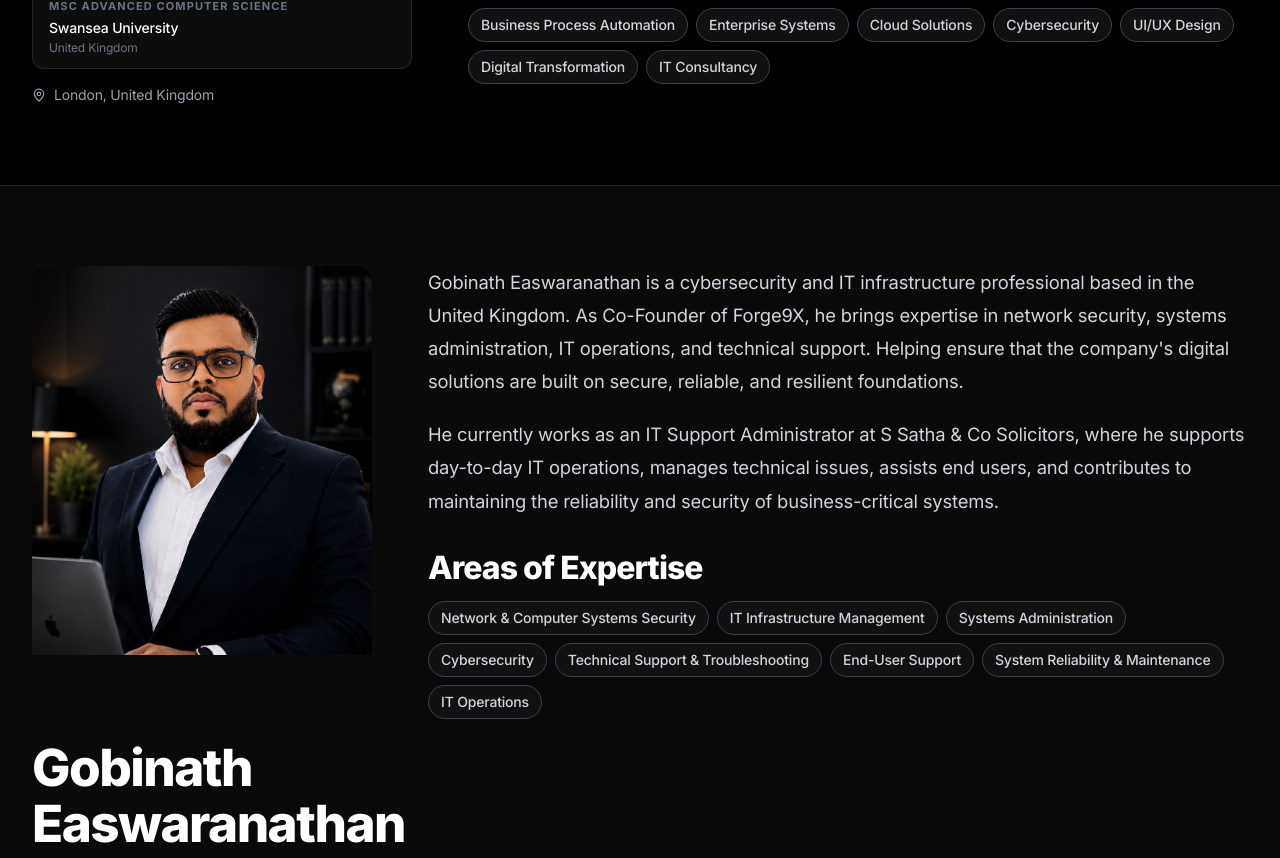
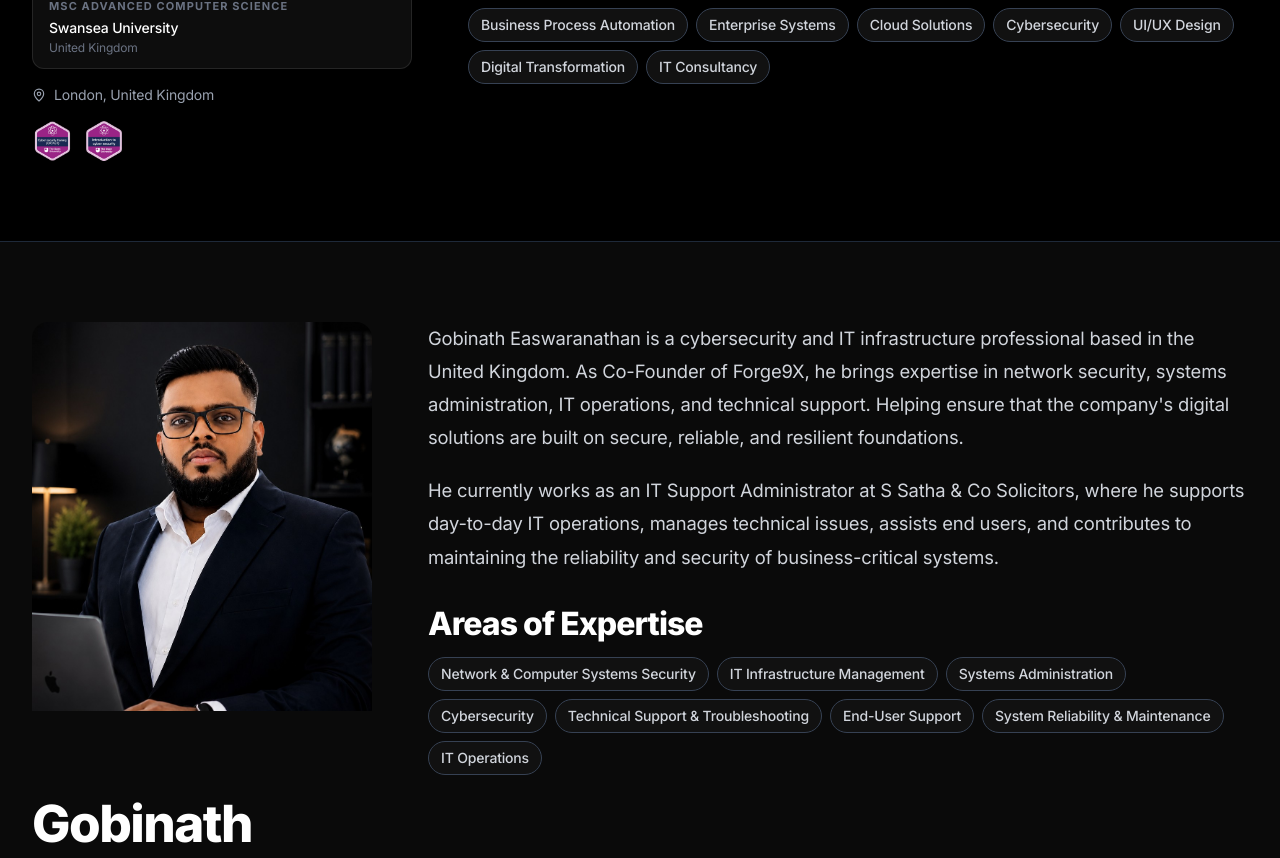
Before and after one commit to NiwethushanSri/forge9x-website, a Next.js app: page /en/team in a window 1280 px wide. Shown: the part 1400-2258 px from the top of the page. Built offline with nearby package versions, Linux system fonts and the light colour scheme.

Commit message:
Add Open University badges to Niwethushan team profile

```diff
--- a/app/[lang]/team/page.tsx
+++ b/app/[lang]/team/page.tsx
@@ -77,9 +77,17 @@ export default async function TeamPage({ params }: { params: Promise<{ lang: Loc
                     <span className="text-xs text-gray-500">United Kingdom</span>
                   </div>
                 </div>
-                <div className="flex items-center gap-2 text-sm text-gray-400">
+                <div className="flex items-center gap-2 text-sm text-gray-400 mb-4">
                   <MapPin size={14} className="shrink-0" />
                   London, United Kingdom
+                </div>
+                <div className="flex items-center gap-3">
+                  <a href="https://www.open.edu/openlearn/badges/badge.php?hash=dfb6a19a1cbbfc59eefdebda7ce83259c125c00a" target="_blank" rel="noopener noreferrer" title="Cyber Security Training (GICAST) — The Open University" className="hover:opacity-80 transition-opacity">
+                    <img src="/badges/gicast.png" alt="Cyber Security Training GICAST — The Open University" className="w-10 h-10 object-contain" />
+                  </a>
+                  <a href="https://www.open.edu/openlearn/badges/badge.php?hash=36b7661f834f321ab88f857e1e455a2acf9c82f9" target="_blank" rel="noopener noreferrer" title="Introduction to Cyber Security — The Open University" className="hover:opacity-80 transition-opacity">
+                    <img src="/badges/intro-cybersecurity.png" alt="Introduction to Cyber Security — The Open University" className="w-10 h-10 object-contain" />
+                  </a>
                 </div>
               </div>
             </div>
```
